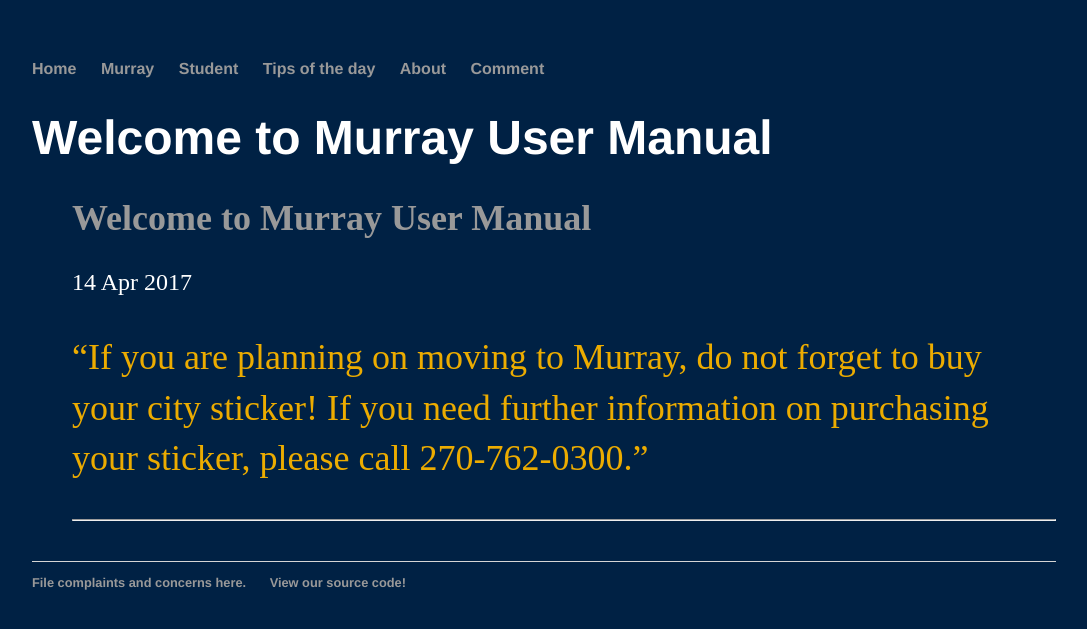
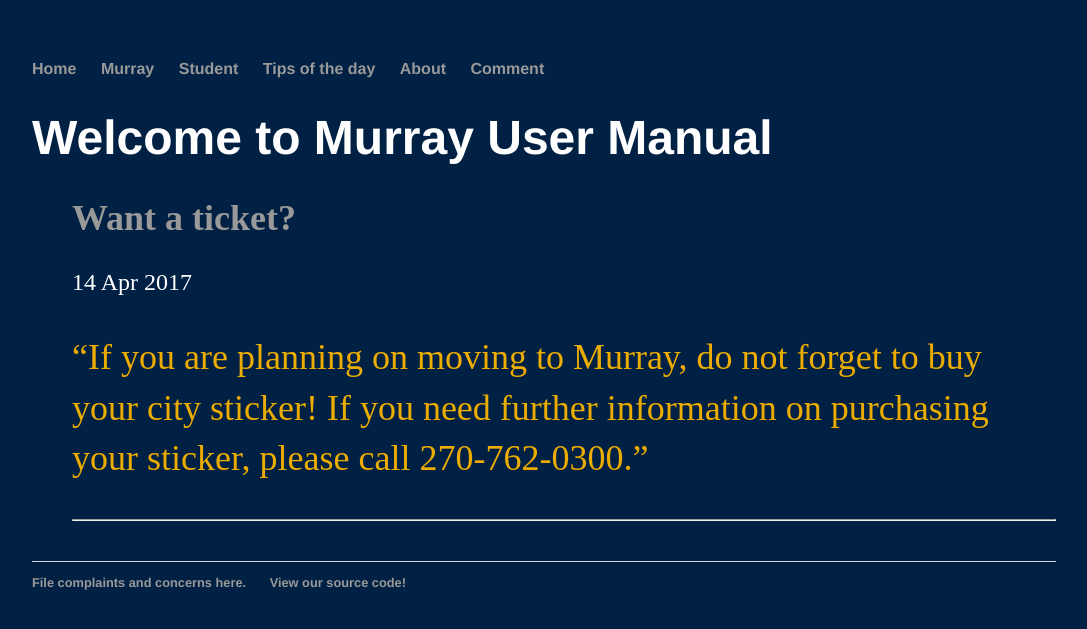
Before and after one commit to rowen2/rowen2.github.io, a Jekyll site: the page built from index.html, in a window 1280 px wide. Shown: the top 629 px of the page, without its empty margins (96-1183 px from the left). Built offline with Jekyll 4.4.1, drawn with Linux system fonts in a browser that asks for light colours.

Commit message:
Update 2016-10-25-Jeremy-Is-Confused.md

```diff
--- a/_posts/2016-10-25-Jeremy-Is-Confused.md
+++ b/_posts/2016-10-25-Jeremy-Is-Confused.md
@@ -1,6 +1,6 @@
 ---
 layout: blog
-title: "Welcome to Murray User Manual"
+title: "Want a ticket?"
 date: 2017-4-14
 ---
 
```
